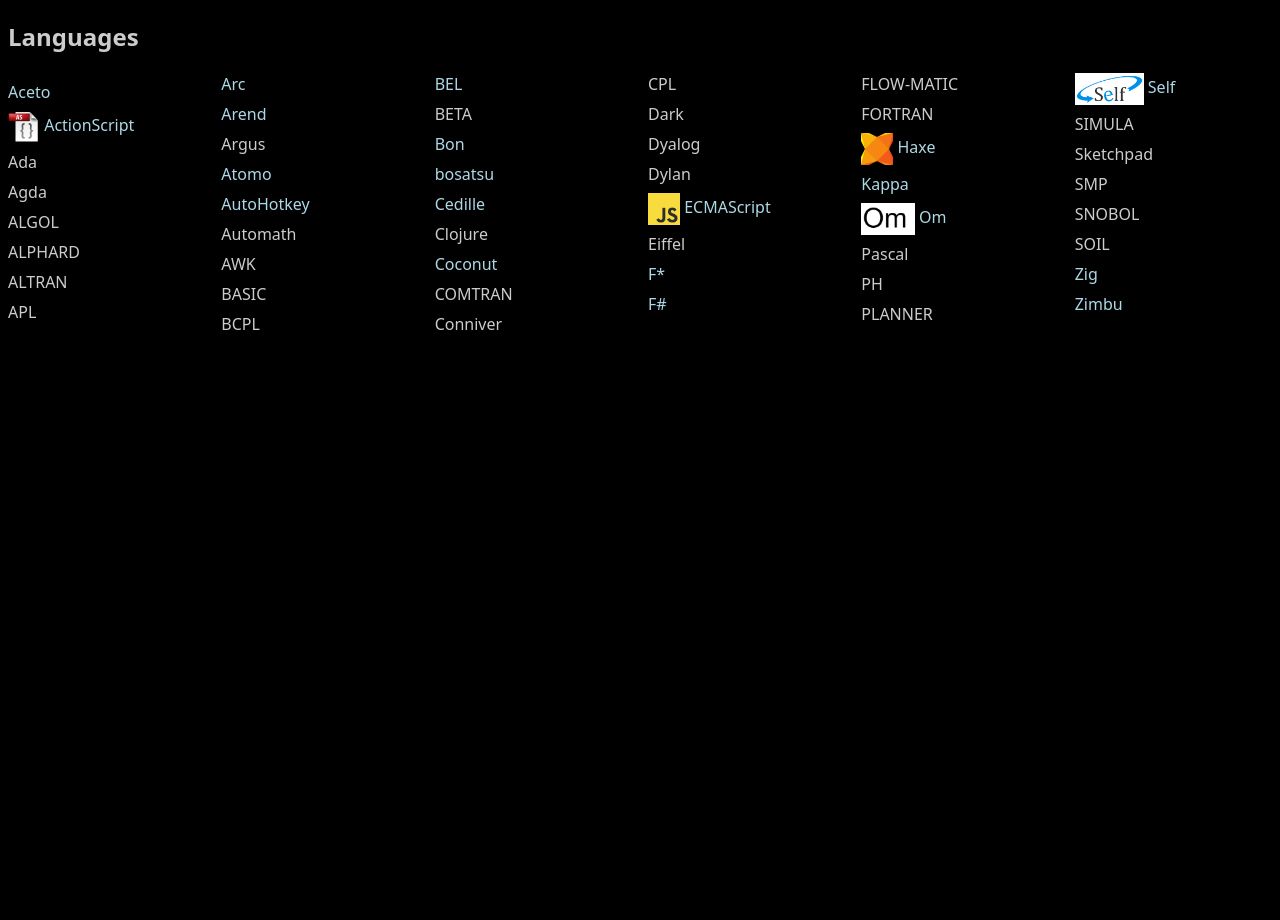
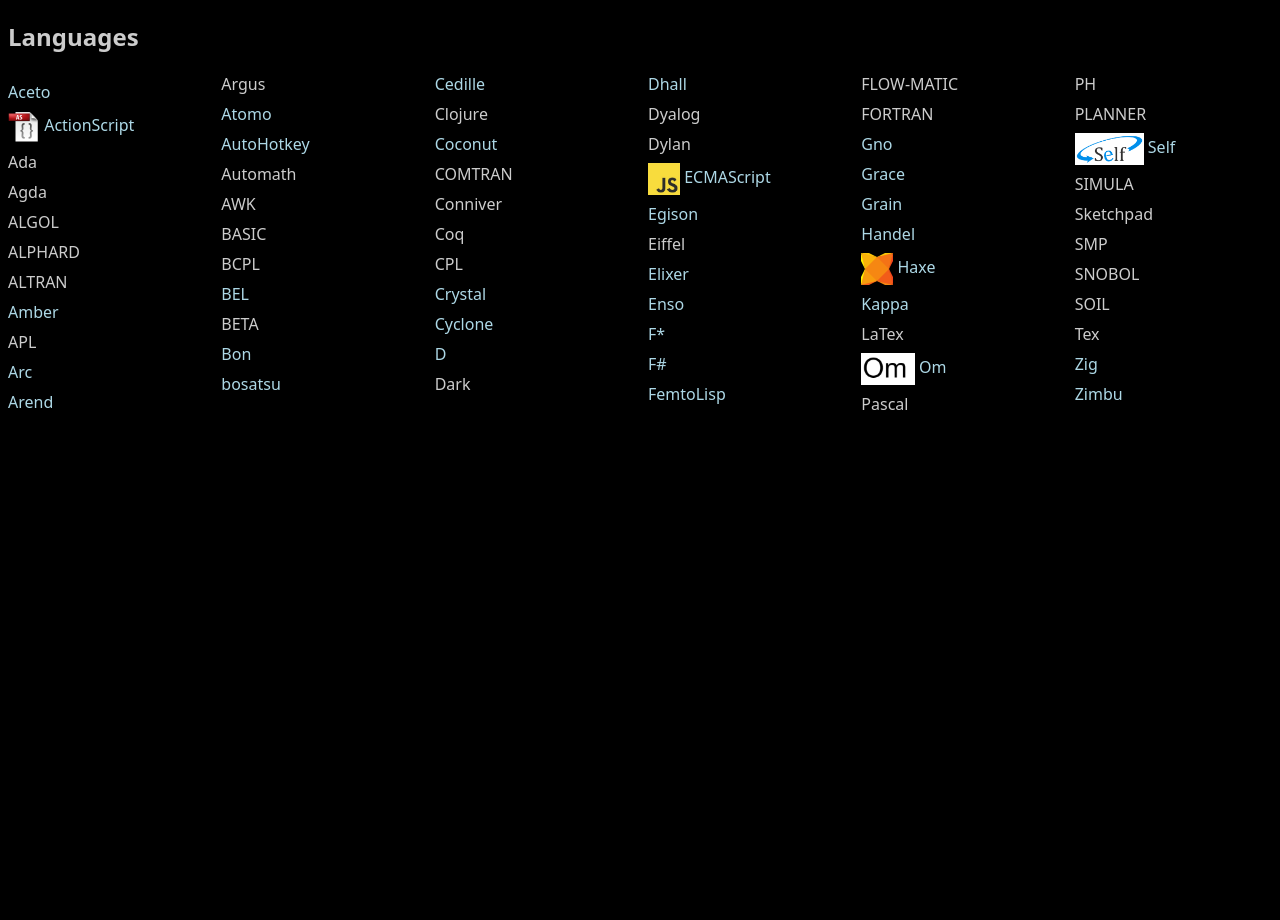
Before and after one commit to mlhaufe/pl-wiki, a Jekyll site: the page built from index.md, in a window 1280 px wide. Built offline with Jekyll 4.4.1, drawn with Linux system fonts in a browser that asks for light colours.

Commit message:
Updated language list

```diff
--- a/_data/languages.yml
+++ b/_data/languages.yml
@@ -1,129 +1,109 @@
 - name: Aceto
   homepage: https://github.com/aceto/aceto
-
 - name: ActionScript
   homepage: https://web.archive.org/web/20080906174753/https://www.adobe.com/devnet/actionscript/articles/actionscript3_overview.html
   logo: ./images/logos/actionscript.png
-
 - name: Ada
-
 - name: Agda
   urls:
     - https://github.com/liamoc/learn-you-an-agda/blob/master/pages/peano.md
     - http://www.cse.chalmers.se/~ulfn/papers/afp08/tutorial.pdf
-
 - name: ALGOL
-
 - name: ALPHARD
-
 - name: ALTRAN
-
+- name: Amber
+  homepage: https://amber-lang.net/
 - name: APL
-
 - name: Arc
   homepage: http://www.arclanguage.org/
-
 - name: Arend
   homepage: https://arend-lang.github.io/
-
 - name: Argus
-
 - name: Atomo
   homepage: https://vito.github.io/atomo/
-
 - name: AutoHotkey
   homepage: https://www.autohotkey.com/
-
 - name: Automath
-
 - name: AWK
-
 - name: BASIC
-
 - name: BCPL
-
 - name: BEL
   homepage: https://bel.bio/
-
 - name: BETA
   urls:
     - https://en.wikipedia.org/wiki/BETA_(programming_language)
-
 - name: Bon
   homepage: https://github.com/FBMachine/bon
-
 - name: bosatsu
   homepage: https://github.com/johnynek/bosatsu
-
 - name: Cedille
   homepage: https://cedille.github.io/
-
 - name: Clojure
-
 - name: Coconut
   homepage: http://coconut-lang.org/
-
 - name: COMTRAN
-
 - name: Conniver
-
+- name: Coq
 - name: CPL
-
+- name: Crystal
+  homepage: https://crystal-lang.org/
+- name: Cyclone
+  homepage: http://cyclone.thelanguage.org/
+- name: D
+  homepage: https://dlang.org/
 - name: Dark
-
+- name: Dhall
+  homepage: https://github.com/dhall-lang/dhall-haskell
 - name: Dyalog
-
 - name: Dylan
-
 - name: ECMAScript
   homepage: https://tc39.es/
   logo: ./images/logos/javascript.jpg
-
+- name: Egison
+  homepage: https://www.egison.org/
 - name: Eiffel
-
+- name: Elixer
+  homepage: https://elixir-lang.org/
+- name: Enso
+  homepage: https://github.com/enso-org/enso
 - name: F*
   homepage: https://www.fstar-lang.org/
-
 - name: F#
   homepage: https://fsharp.org/
-
+- name: FemtoLisp
+  homepage: https://github.com/JeffBezanson/femtolisp
 - name: FLOW-MATIC
-
 - name: FORTRAN
-
+- name: Gno
+  homepage: https://github.com/gnolang/gno
+- name: Grace
+  homepage: http://gracelang.org/
+- name: Grain
+  homepage: https://grain-lang.org/
+- name: Handel
+  homepage: https://handel-pl.github.io/
 - name: Haxe
   homepage: http://haxe.org/
   logo: ./images/logos/haxe-logo.svg
-
 - name: Kappa
   homepage: https://kappalanguage.org/
-
+- name: LaTex
 - name: Om
   homepage: http://www.om-language.org/
   logo: ./images/logos/om.png
-
 - name: Pascal
-
 - name: PH
-
 - name: PLANNER
-
 - name: Self
   homepage: https://selflanguage.org/
   logo: ./images/logos/self.png
-
 - name: SIMULA
-
 - name: Sketchpad
-
 - name: SMP
-
 - name: SNOBOL
-
 - name: SOIL
-
+- name: Tex
 - name: Zig
   homepage: https://ziglang.org/
-
 - name: Zimbu
   homepage: http://www.zimbu.org/
```
Also changed, not shown: TODO.md (+1 -27 lines).
